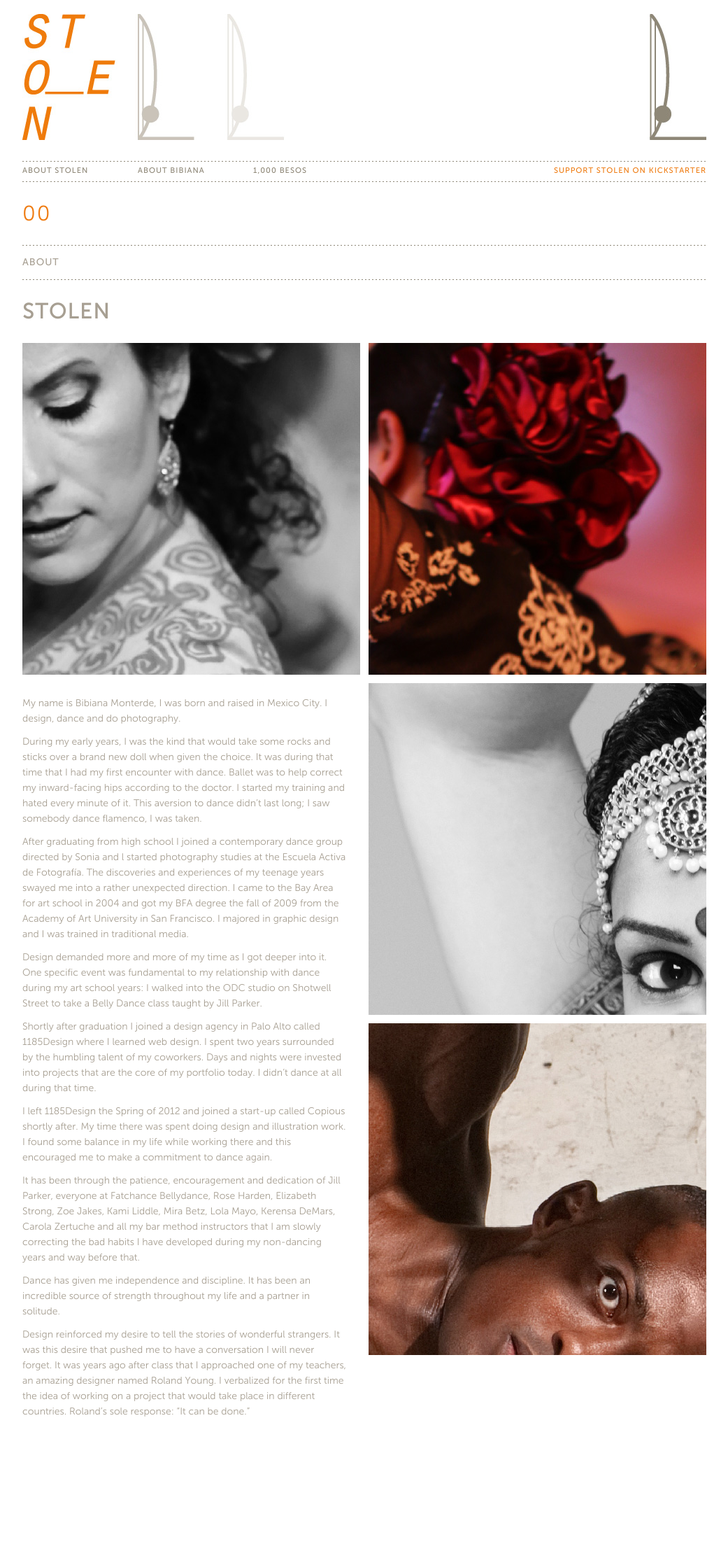
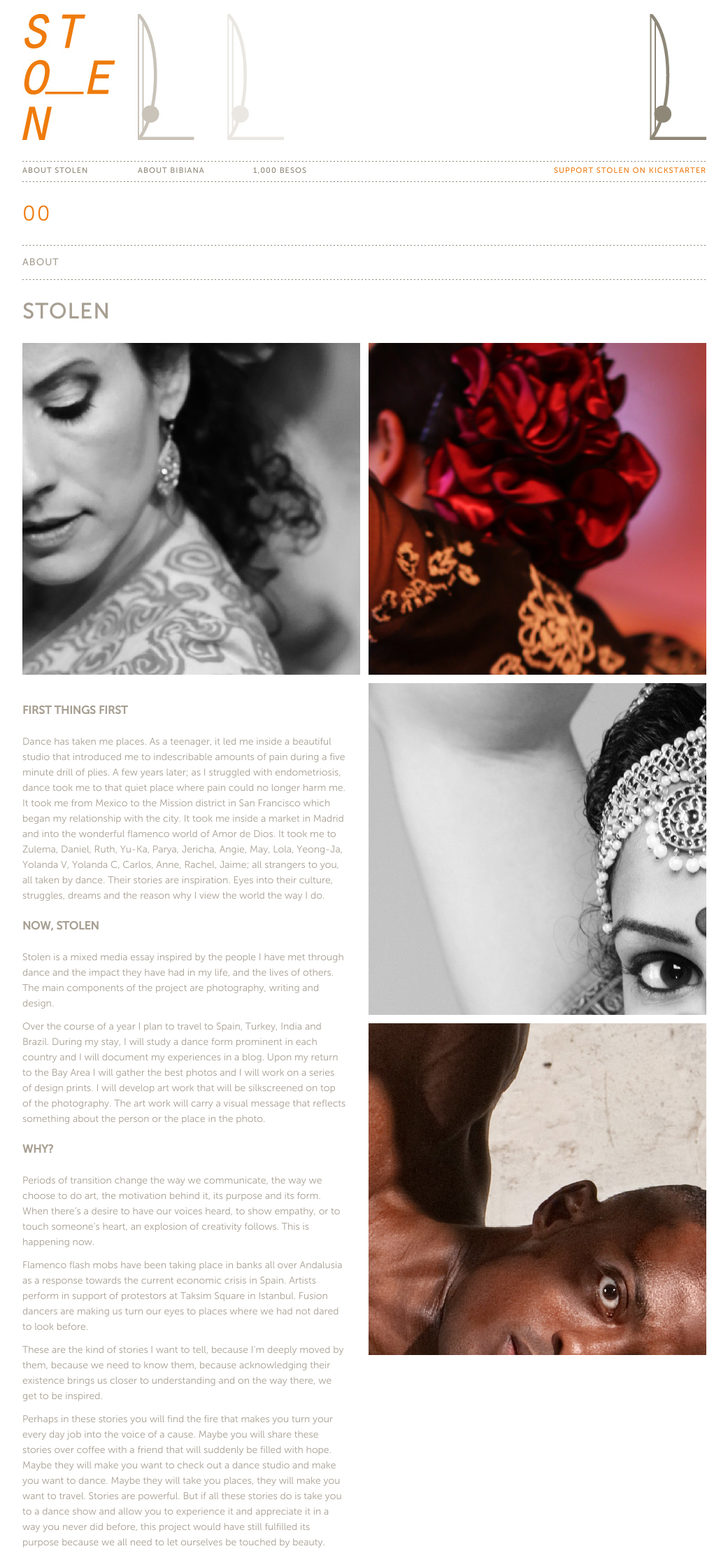
Before and after one commit to stolenportraits/stolenportraits.github.io, a Jekyll site: the page built from about/stolen.md, in a window 1280 px wide. Shown: the whole page at 70% size, without its empty margins (119-1160 px from the left). Built offline with Jekyll 4.4.1, drawn with Linux system fonts in a browser that asks for light colours; nearby versions of some CDN libraries; some web fonts are replaced; before the commit the page ends 2039 px from its top, so only the background shows below that.

Commit message:
correct content for about pages

```diff
--- a/about/stolen.md
+++ b/about/stolen.md
@@ -14,20 +14,22 @@ post:
     - about/stolen4.jpg
 ---
 
-My name is Bibiana Monterde, I was born and raised in Mexico City. I design, dance and do photography.
+### First things first
 
-During my early years, I was the kind that would take some rocks and sticks over a brand new doll when given the choice. It was during that time that I had my first encounter with dance. Ballet was to help correct my inward-facing hips according to the doctor. I started my training and hated every minute of it. This aversion to dance didn't last long; I saw somebody dance flamenco, I was taken.
+Dance has taken me places. As a teenager, it led me inside a beautiful studio that introduced me to indescribable amounts of pain during a five minute drill of plies. A few years later; as I struggled with endometriosis, dance took me to that quiet place where pain could no longer harm me. It took me from Mexico to the Mission district in San Francisco which began my relationship with the city. It took me inside a market in Madrid and into the wonderful flamenco world of Amor de Dios. It took me to Zulema, Daniel, Ruth, Yu-Ka, Parya, Jericha, Angie, May, Lola, Yeong-Ja, Yolanda V, Yolanda C, Carlos, Anne, Rachel, Jaime; all strangers to you, all taken by dance. Their stories are inspiration. Eyes into their culture, struggles, dreams and the reason why I view the world the way I do.
 
-After graduating from high school I joined a contemporary dance group directed by Sonia and l started photography studies at the Escuela Activa de Fotografía. The discoveries and experiences of my teenage years swayed me into a rather unexpected direction. I came to the Bay Area for art school in 2004 and got my BFA degree the fall of 2009 from the Academy of Art University in San Francisco. I majored in graphic design and I was trained in traditional media.
+### Now, stolen
 
-Design demanded more and more of my time as I got deeper into it. One specific event was fundamental to my relationship with dance during my art school years: I walked into the ODC studio on Shotwell Street to take a Belly Dance class taught by Jill Parker.
+Stolen is a mixed media essay inspired by the people I have met through dance and the impact they have had in my life, and the lives of others. The main components of the project are photography, writing and design.
 
-Shortly after graduation I joined a design agency in Palo Alto called 1185Design where I learned web design. I spent two years surrounded by the humbling talent of my coworkers. Days and nights were invested into projects that are the core of my portfolio today. I didn't dance at all during that time.
+Over the course of a year I plan to travel to Spain, Turkey, India and Brazil. During my stay, I will study a dance form prominent in each country and I will document my experiences in a blog. Upon my return to the Bay Area I will gather the best photos and I will work on a series of design prints. I will develop art work that will be silkscreened on top of the photography. The art work will carry a visual message that reflects something about the person or the place in the photo.
 
-I left 1185Design the Spring of 2012 and joined a start-up called Copious shortly after. My time there was spent doing design and illustration work. I found some balance in my life while working there and this encouraged me to make a commitment to dance again.
+### Why?
 
-It has been through the patience, encouragement and dedication of Jill Parker, everyone at Fatchance Bellydance, Rose Harden, Elizabeth Strong, Zoe Jakes, Kami Liddle, Mira Betz, Lola Mayo, Kerensa DeMars, Carola Zertuche and all my bar method instructors that I am slowly correcting the bad habits I have developed during my non-dancing years and way before that.
+Periods of transition change the way we communicate, the way we choose to do art, the motivation behind it, its purpose and its form. When there's a desire to have our voices heard, to show empathy, or to touch someone's heart, an explosion of creativity follows. This is happening now.
 
-Dance has given me independence and discipline. It has been an incredible source of strength throughout my life and a partner in solitude.
+Flamenco flash mobs have been taking place in banks all over Andalusia as a response towards the current economic crisis in Spain. Artists perform in support of protestors at Taksim Square in Istanbul. Fusion dancers are making us turn our eyes to places where we had not dared to look before.
 
-Design reinforced my desire to tell the stories of wonderful strangers. It was this desire that pushed me to have a conversation I will never forget. It was years ago after class that I approached one of my teachers, an amazing designer named Roland Young. I verbalized for the first time the idea of working on a project that would take place in different countries. Roland's sole response: "It can be done."
+These are the kind of stories I want to tell, because I'm deeply moved by them, because we need to know them, because acknowledging their existence brings us closer to understanding and on the way there, we get to be inspired.
+
+Perhaps in these stories you will find the fire that makes you turn your every day job into the voice of a cause. Maybe you will share these stories over coffee with a friend that will suddenly be filled with hope. Maybe they will make you want to check out a dance studio and make you want to dance. Maybe they will take you places, they will make you want to travel. Stories are powerful. But if all these stories do is take you to a dance show and allow you to experience it and appreciate it in a way you never did before, this project would have still fulfilled its purpose because we all need to let ourselves be touched by beauty.
--- a/static/less/stolen.less
+++ b/static/less/stolen.less
@@ -38,6 +38,12 @@ h2 {
     font-size: 18px;
     line-height: 18px;
     margin: 28px;
+}
+
+h3 {
+    text-transform: uppercase;
+    font-size: 16px;
+    font-family: MuseoSans-500;
 }
 
 .post-number {
```
Also changed, not shown: about/bibiana.md (+6 -6 lines), static/css/stolen.css.
